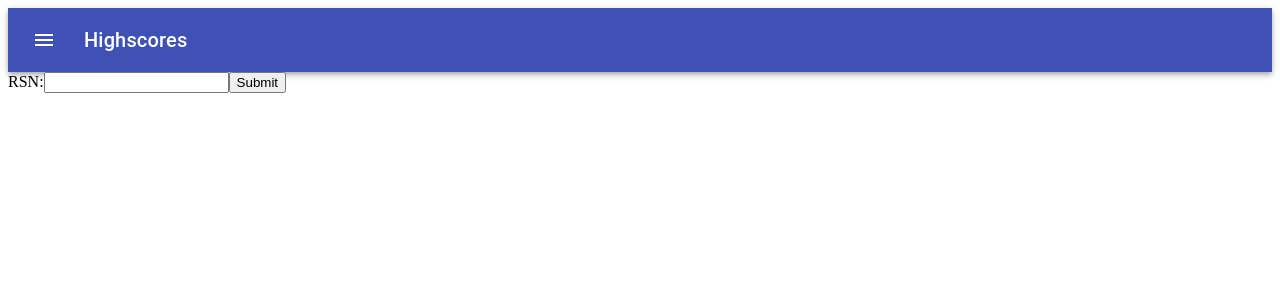
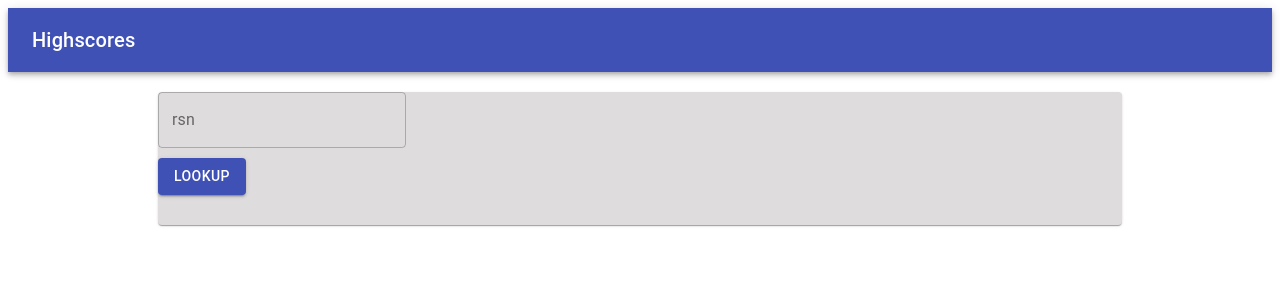
Before and after one commit to 1lander/osrshighscores, a React (Create React App) app: page / in a window 1280 px wide. Shown: the top 300 px of the page. Built offline with nearby package versions, Linux system fonts and the light colour scheme.

Commit message:
ui changes

```diff
--- a/src/components/highscore.js
+++ b/src/components/highscore.js
@@ -1,14 +1,48 @@
 import React from 'react';
+import Grid from '@material-ui/core/Grid';
+import Paper from '@material-ui/core/Paper';
+import Typography from '@material-ui/core/Typography';
+import LinearProgress from '@material-ui/core/LinearProgress';
+
+function formatXp(xp, scale){
+    if(scale === 99){
+        return xp/130344.31;
+    }else{
+        return xp/2000000
+    }
+}
 
 class Levelview extends React.Component {
     render() {
        return(
-           <React.Fragment>
-                <h2>{this.props.name}</h2>
-                <h2>{this.props.level}</h2>
-                <h2>{this.props.xp}</h2>
-                <h2>{this.props.rank}</h2>
-           </React.Fragment>
+        <Paper style={{marginBottom: "10px"}}>
+        <Grid
+            container
+            direction="row"
+            justify="flex-start"
+            alignItems="center"
+        >
+            <Grid item xs>
+                <Typography>
+                    {this.props.name}
+                </Typography>
+            </Grid>
+            <Grid item xs>
+                <Typography>
+                    {this.props.level}
+                </Typography>
+            </Grid>
+            <Grid item xs>
+                <LinearProgress
+                    variant="determinate"
+                    value={formatXp(this.props.xp, 99)}
+                    style={{
+                        colorPrimary: "red"
+                    }}
+                />
+            </Grid>
+        </Grid>
+        </Paper>
       );
     }
   }
@@ -52,7 +86,6 @@ export default class Highscore extends React.Component {
                 {id: 24, skill: "construction", level:s.construction.level, xp:s.construction.xp, rank:s.construction.rank}
             ]
         })
-        console.log(this.props.playerData.skills)
     }
 
     render() {
--- a/src/components/navbar.js
+++ b/src/components/navbar.js
@@ -1,17 +1,15 @@
 import React from 'react';
 import AppBar from '@material-ui/core/AppBar';
 import Toolbar from '@material-ui/core/Toolbar';
-import IconButton from '@material-ui/core/IconButton';
 import Typography from '@material-ui/core/Typography';
 import { makeStyles } from '@material-ui/core/styles';
-import MenuIcon from '@material-ui/icons/Menu';
 
 const useStyles = makeStyles((theme) => ({
   root: {
     flexGrow: 1,
   },
-  menuButton: {
-    marginRight: theme.spacing(2),
+  bar: {
+    colorPrimary: "black"
   },
   title: {
     flexGrow: 1,
@@ -27,16 +25,8 @@ export default function Navbar() {
 
   return (
     <div className={classes.root}>
-      <AppBar position="static">
+      <AppBar position="static" className={classes.bar}>
         <Toolbar>
-          <IconButton
-            edge="start"
-            className={classes.menuButton}
-            color="inherit"
-            aria-label="open drawer"
-          >
-            <MenuIcon />
-          </IconButton>
           <Typography className={classes.title} variant="h6" noWrap>
             Highscores
           </Typography>
--- a/src/components/searchbar.js
+++ b/src/components/searchbar.js
@@ -1,4 +1,7 @@
 import React from "react";
+import Button from '@material-ui/core/Button';
+import TextField from '@material-ui/core/TextField';
+import Grid from '@material-ui/core/Grid';
 
 export default class RsnForm extends React.Component {
 
@@ -11,10 +14,12 @@ export default class RsnForm extends React.Component {
 
   handleSubmit(e){
       e.preventDefault();
+      this.props.setPressed(true)
       fetch(`http://localhost:8080/stats/${this.state.rsn}`)
         .then(response => response.json())
         .then(data => {
             this.props.setPlayerdata(data.main)
+            this.props.setPressed(false)
         });
   }
 
@@ -25,15 +30,18 @@ export default class RsnForm extends React.Component {
   render() {
     return (
       <form onSubmit={this.handleSubmit}>
-        <label>
-          RSN:
-          <input
-            type="text"
+        <Grid container>
+          <TextField
+            id="rsnInput"
+            label="rsn"
+            variant="outlined"
             value={this.state.rsn}
             onChange={this.handlechange}
           />
-        </label>
-        <input type="submit" value="Submit" />
+        </Grid>
+        <Grid container style={{marginTop: 10, marginBottom: 30}}>
+          <Button variant="contained" color="primary" type="submit">Lookup</Button>
+        </Grid>
       </form>
     );
   }
--- a/src/components/wrapper.js
+++ b/src/components/wrapper.js
@@ -1,18 +1,44 @@
 import React, { useState }  from 'react';
+import CircularProgress from '@material-ui/core/CircularProgress';
 import Highscore from './highscore';
 import Searchbar from './searchbar';
+import Grid from '@material-ui/core/Grid';
+import { Paper } from '@material-ui/core';
+import { makeStyles } from '@material-ui/core/styles';
+
+const useStyles = makeStyles((theme) => ({
+  paper: {
+    marginTop: 20,
+    marginLeft: 150,
+    marginRight: 150,
+    backgroundColor: "#dedcdc"
+  },
+  searchbar: {
+    marginRight: "50%",
+    marginLeft: 50
+
+  },
+}));
 
 export default function Wrapper() {
   const [playerData, setPlayerdata] = useState();
+  const [pressed, setPressed] = useState(false);
+  const classes = useStyles();
 
   return (
-    <div>
-      <Searchbar
-        setPlayerdata={setPlayerdata}
-        playerData={playerData}
-      />
-
-      {playerData && <Highscore playerData={playerData} />}
-    </div>
+    <Paper className={classes.paper}>
+      <Grid container>
+        <Searchbar
+          className={classes.searchbar}
+          setPlayerdata={setPlayerdata}
+          playerData={playerData}
+          setPressed={setPressed}
+        />
+      </Grid>
+      <Grid container>
+        {pressed ? <CircularProgress /> : <React.Fragment />}
+        {playerData && <Highscore playerData={playerData} />}
+      </Grid>
+    </Paper>
   );
 }
```
